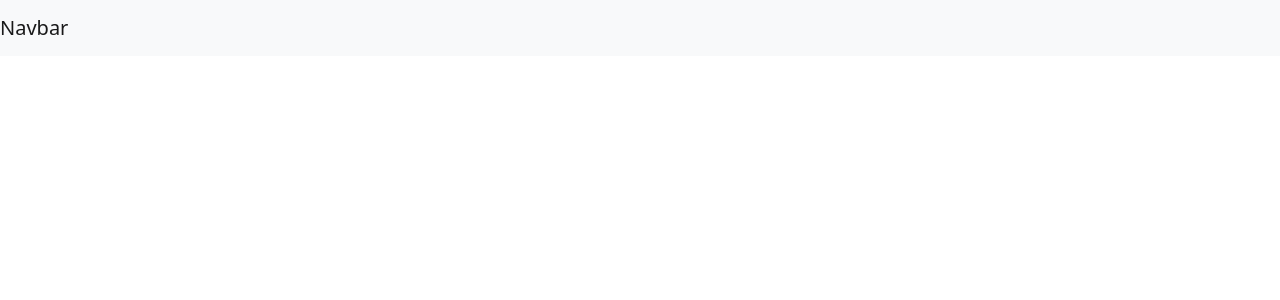
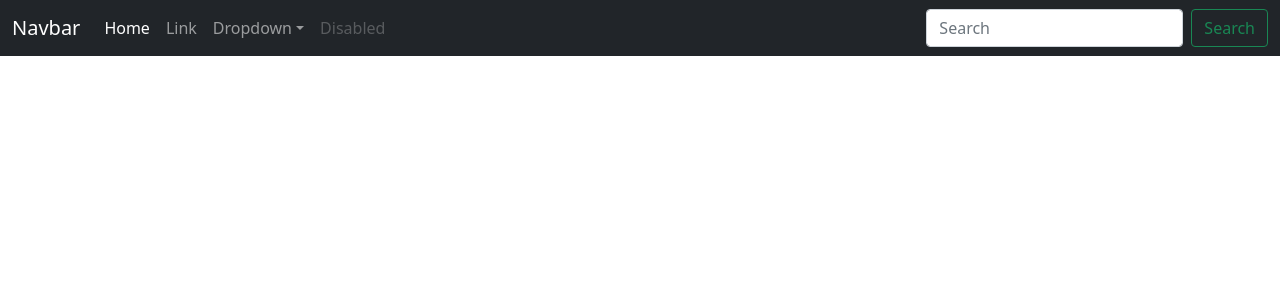
Before and after one commit to Hoxton019030/MyBatis-React, a React (Create React App) app in the folder React-FrontEnd/: page / in a window 1280 px wide. Shown: the top 300 px of the page. Built offline with nearby package versions, Linux system fonts and the light colour scheme.

Commit message:
add: navbar

```diff
--- a/React-FrontEnd/src/layout/Navbar.js
+++ b/React-FrontEnd/src/layout/Navbar.js
@@ -1,18 +1,43 @@
 import React from 'react'
-import 'bootstrap/dist/css/bootstrap.min.css';
+// import 'bootstrap/dist/css/bootstrap.min.css';
 
 export default function Navbar() {
     return (
-        <div>
-            <nav className="navbar navbar-expand-lg navbar-light bg-light">
-                <a className="navbar-brand" href="#">Navbar</a>
-                <button className="navbar-toggler" type="button" data-toggle="collapse" data-target="#navbarSupportedContent" aria-controls="navbarSupportedContent" aria-expanded="false" aria-label="Toggle navigation">
-                    <span className="navbar-toggler-icon"></span>
+        <nav class="navbar navbar-expand-lg navbar-dark bg-dark">
+            <div class="container-fluid">
+                <a class="navbar-brand" href="#">Navbar</a>
+                <button class="navbar-toggler" type="button" data-bs-toggle="collapse" data-bs-target="#navbarSupportedContent" aria-controls="navbarSupportedContent" aria-expanded="false" aria-label="Toggle navigation">
+                    <span class="navbar-toggler-icon"></span>
                 </button>
-                <div className="collapse navbar-collapse" id="navbarSupportedContent">
-
+                <div class="collapse navbar-collapse" id="navbarSupportedContent">
+                    <ul class="navbar-nav me-auto mb-2 mb-lg-0">
+                        <li class="nav-item">
+                            <a class="nav-link active" aria-current="page" href="#">Home</a>
+                        </li>
+                        <li class="nav-item">
+                            <a class="nav-link" href="#">Link</a>
+                        </li>
+                        <li class="nav-item dropdown">
+                            <a class="nav-link dropdown-toggle" href="#" id="navbarDropdown" role="button" data-bs-toggle="dropdown" aria-expanded="false">
+                                Dropdown
+                            </a>
+                            <ul class="dropdown-menu" aria-labelledby="navbarDropdown">
+                                <li><a class="dropdown-item" href="#">Action</a></li>
+                                <li><a class="dropdown-item" href="#">Another action</a></li>
+                                <li><hr class="dropdown-divider"/></li>
+                                <li><a class="dropdown-item" href="#">Something else here</a></li>
+                            </ul>
+                        </li>
+                        <li class="nav-item">
+                            <a class="nav-link disabled" href="#" tabindex="-1" aria-disabled="true">Disabled</a>
+                        </li>
+                    </ul>
+                    <form class="d-flex">
+                        <input class="form-control me-2" type="search" placeholder="Search" aria-label="Search" />
+                        <button class="btn btn-outline-success" type="submit">Search</button>
+                    </form>
                 </div>
-            </nav>
-        </div>
-    )
+            </div>
+        </nav>
+    );
 }
```
Also changed, not shown: 1 other file (tests, documents, lock files or other folders).
